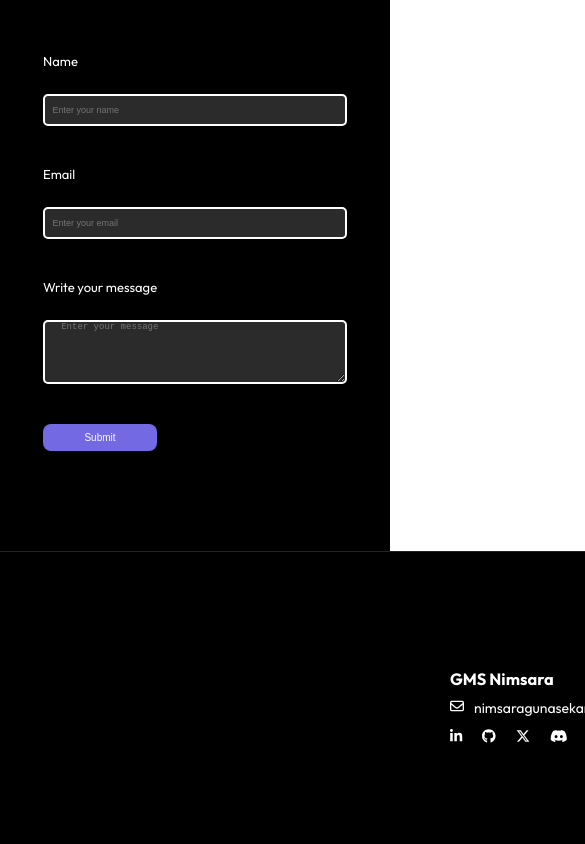
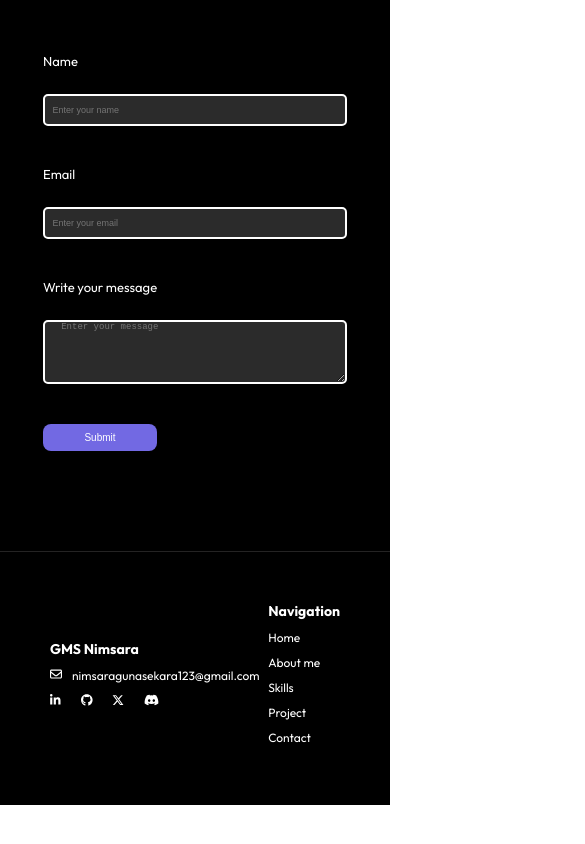
Before and after one commit to SNimsara/portfolio-gmsn, a React (Vite) app: page / in a window 390 px wide. Shown: the part 7042-7886 px from the top of the page, 585 px wide, since content can reach past the window. After the commit the page ends 7847 px from the top, so only its background shows below. Built offline with nearby package versions, Linux system fonts and the light colour scheme.

Commit message:
r - footer

```diff
--- a/src/Components/Footer/Footer.css
+++ b/src/Components/Footer/Footer.css
@@ -40,3 +40,77 @@
     text-decoration: none;
     color: white;
 }
+
+@media(max-width:1280px){
+    .footer{
+        padding: 50px 350px;
+    }
+}
+
+@media(max-width:1079px){
+    .footer{
+        padding: 50px 300px;
+    }
+}
+
+@media(max-width:962px){
+    .footer{
+        padding: 50px 280px;
+        font-size: 12px;
+    }
+}
+
+@media(max-width:874px){
+    .footer{
+        padding: 50px 250px;
+        font-size: 12px;
+    }
+}
+
+@media(max-width:820px){
+    .footer{
+        padding: 50px 220px;
+        font-size: 12px;
+    }
+}
+
+@media(max-width:755px){
+    .footer{
+        padding: 50px 200px;
+    }
+}
+
+@media(max-width:712px){
+    .footer{
+        padding: 50px 180px;
+    }
+}
+
+@media(max-width:667px){
+    .footer{
+        padding: 50px 150px;
+    }
+}
+
+@media(max-width:615px){
+    .footer{
+        padding: 50px 120px;
+    }
+}
+
+@media(max-width:562px){
+    .footer{
+        padding: 50px 100px;
+    }
+}
+@media(max-width:512px){
+    .footer{
+        padding: 50px 70px;
+    }
+}
+
+@media(max-width:452px){
+    .footer{
+        padding: 50px 50px;
+    }
+}
```
